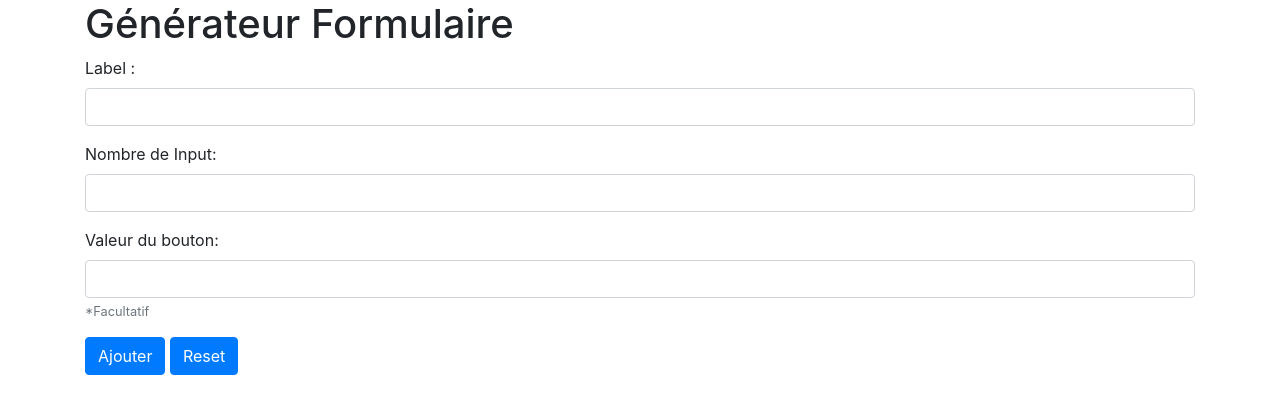
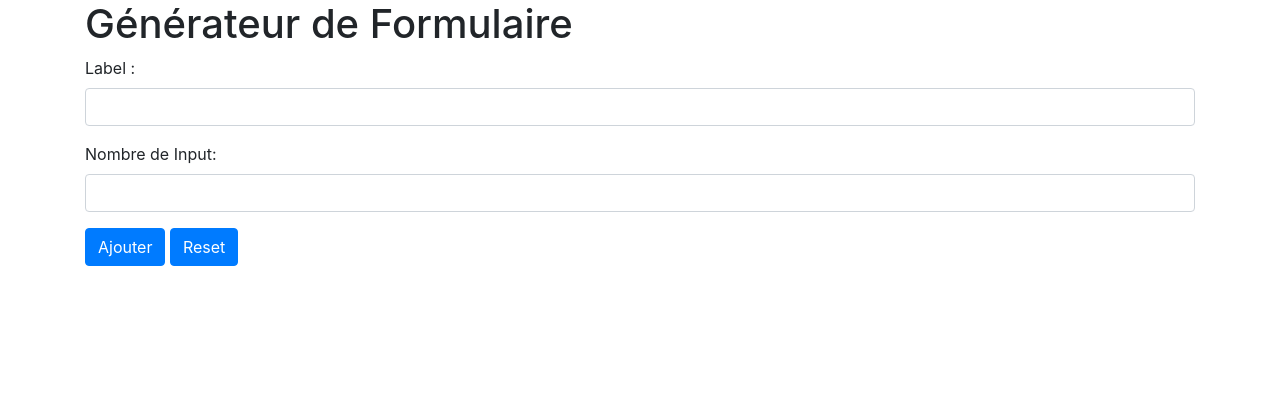
Before and after one commit to Cedric331/generateur, a PHP site: page / in a window 1280 px wide. Shown: the top 414 px of the page. Run offline with PHP 8.4, Linux system fonts and the light colour scheme; some libraries are stand-ins or nearby versions.

Commit message:
Correction des erreurs

```diff
--- a/index.php
+++ b/index.php
@@ -13,8 +13,8 @@ if (isset($_POST['destroy']))
 {
    destroy();
 }
+?>
 
-?>
 
 <!doctype html>
 <html lang="fr">
@@ -33,7 +33,7 @@ if (isset($_POST['destroy']))
    <!-- Debut de page-->
 <div class="container">
 
-   <h1>Générateur Formulaire</h1>
+   <h1>Générateur de Formulaire</h1>
 
    <form method="POST" action="">
       <div class="form-group">
@@ -44,11 +44,6 @@ if (isset($_POST['destroy']))
          <label for="input">Nombre de Input:</label>
          <input type="text" class="form-control" id="input" name="input">
       </div>
-      <div class="form-group">
-         <label for="submit">Valeur du bouton:</label>
-         <input type="number" class="form-control" id="submit" aria-describedby="submitHelp" name="submit">
-         <small id="submitHelp" class="form-text text-muted">*Facultatif</small>
-      </div>
       <button type="submit" class="btn btn-primary" name="ajouter">Ajouter</button>
       <button type="submit" class="btn btn-primary" name="destroy">Reset</button>
    </form>
@@ -57,10 +52,21 @@ if (isset($_POST['destroy']))
 
    if (isset($_POST['label']) AND isset($_POST['input']) AND isset($_POST['ajouter']))
    {
+      // Appel de la fonction formulaire
       $formulaire = formulaire($_POST['label'], $_POST['input']);
-      $_SESSION['form'] .= $formulaire;
+
+         if (isset($_SESSION['form']))
+         {
+            $_SESSION['form'] .= $formulaire;
+         }
+         else
+         {
+            $_SESSION['form'] = $formulaire;
+         }
+
       echo  "<form method=\"\" action=\"\">
-            <div class=\"form-group\">" . $_SESSION['form'] . "</div>
+            <div class=\"form-group\">" . $_SESSION['form'] . "
+            </div>
             </form>";
    }
 
@@ -68,6 +74,7 @@ if (isset($_POST['destroy']))
 
 
 ?>
+
 </div>
 
    <!-- Fin de page-->
```
